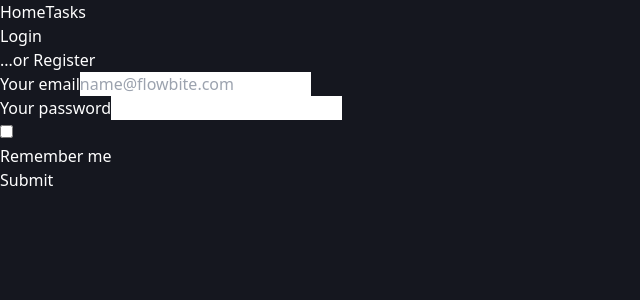
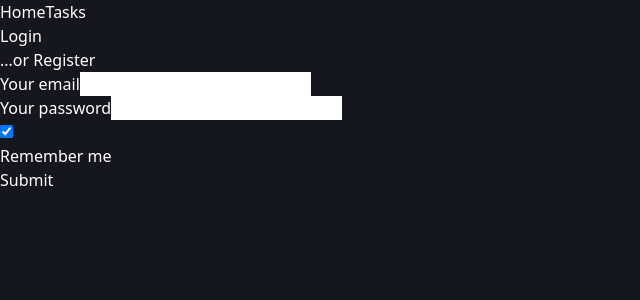
Before and after one commit to HTL-EveryTask/everytask-frontend, a Vue app: page / in a window 1280 px wide. Shown: the top 300 px of the page, without its empty margins (0-640 px from the left). Built offline with nearby package versions, Linux system fonts and the light colour scheme.

Commit message:
schnittstelle implementiert

```diff
--- a/package.json
+++ b/package.json
@@ -9,6 +9,7 @@
     "lint": "eslint . --ext .vue,.js,.jsx,.cjs,.mjs --fix --ignore-path .gitignore"
   },
   "dependencies": {
+    "axios": "^0.26.1",
     "vue": "^3.2.31",
     "vue-router": "^4.0.14"
   },
--- a/src/views/LoginView.vue
+++ b/src/views/LoginView.vue
@@ -5,18 +5,39 @@
       ...or
       <router-link to="/register" class="underline">Register</router-link>
     </h2>
-
-    <form>
+    <form @submit.prevent="login()">
       <div class="mb-6">
         <label
           for="email"
-          class="block mb-2 text-sm font-medium text-gray-900 dark:text-gray-300"
+          class="
+            block
+            mb-2
+            text-sm
+            font-medium
+            text-gray-900
+            dark:text-gray-300
+          "
           >Your email</label
         >
         <input
           type="email"
           id="email"
-          class="bg-gray-50 border border-gray-300 text-gray-900 text-sm rounded-lg focus:ring-blue-500 focus:border-blue-500 block w-full p-2.5 dark:bg-gray-700 dark:border-gray-600 dark:placeholder-gray-400 dark:text-white dark:focus:ring-blue-500 dark:focus:border-blue-500"
+          class="
+            bg-gray-50
+            border border-gray-300
+            text-gray-900 text-sm
+            rounded-lg
+            focus:ring-blue-500 focus:border-blue-500
+            block
+            w-full
+            p-2.5
+            dark:bg-gray-700
+            dark:border-gray-600
+            dark:placeholder-gray-400
+            dark:text-white
+            dark:focus:ring-blue-500
+            dark:focus:border-blue-500
+          "
           placeholder="name@flowbite.com"
           required
           v-model="email"
@@ -25,13 +46,35 @@
       <div class="mb-6">
         <label
           for="password"
-          class="block mb-2 text-sm font-medium text-gray-900 dark:text-gray-300"
+          class="
+            block
+            mb-2
+            text-sm
+            font-medium
+            text-gray-900
+            dark:text-gray-300
+          "
           >Your password</label
         >
         <input
           type="password"
           id="password"
-          class="bg-gray-50 border border-gray-300 text-gray-900 text-sm rounded-lg focus:ring-blue-500 focus:border-blue-500 block w-full p-2.5 dark:bg-gray-700 dark:border-gray-600 dark:placeholder-gray-400 dark:text-white dark:focus:ring-blue-500 dark:focus:border-blue-500"
+          class="
+            bg-gray-50
+            border border-gray-300
+            text-gray-900 text-sm
+            rounded-lg
+            focus:ring-blue-500 focus:border-blue-500
+            block
+            w-full
+            p-2.5
+            dark:bg-gray-700
+            dark:border-gray-600
+            dark:placeholder-gray-400
+            dark:text-white
+            dark:focus:ring-blue-500
+            dark:focus:border-blue-500
+          "
           required
           v-model="password"
         />
@@ -42,8 +85,20 @@
             id="remember"
             aria-describedby="remember"
             type="checkbox"
-            class="w-4 h-4 bg-gray-50 rounded border border-gray-300 focus:ring-3 focus:ring-blue-300 dark:bg-gray-700 dark:border-gray-600 dark:focus:ring-blue-600 dark:ring-offset-gray-800"
+            class="
+              w-4
+              h-4
+              bg-gray-50
+              rounded
+              border border-gray-300
+              focus:ring-3 focus:ring-blue-300
+              dark:bg-gray-700
+              dark:border-gray-600
+              dark:focus:ring-blue-600
+              dark:ring-offset-gray-800
+            "
             required
+            checked="checked"
           />
         </div>
         <div class="ml-3 text-sm">
@@ -55,9 +110,22 @@
         </div>
       </div>
       <button
-        type="submit"
-        class="text-white bg-blue-700 hover:bg-blue-800 focus:ring-4 focus:outline-none focus:ring-blue-300 font-medium rounded-lg text-sm w-full sm:w-auto px-5 py-2.5 text-center dark:bg-blue-600 dark:hover:bg-blue-700 dark:focus:ring-blue-800"
-        @click="login()"
+      type="submit"
+      class="
+          text-white
+          bg-blue-700
+          hover:bg-blue-800
+          focus:ring-4 focus:outline-none focus:ring-blue-300
+          font-medium
+          rounded-lg
+          text-sm
+          w-full
+          sm:w-auto
+          px-5
+          py-2.5
+          text-center
+          dark:bg-blue-600 dark:hover:bg-blue-700 dark:focus:ring-blue-800
+        "
       >
         Submit
       </button>
@@ -66,19 +134,32 @@
 </template>
 
 <script>
+import axios from 'axios';
 export default {
   name: "LoginView",
   data() {
     return {
-      email: "",
-      password: "",
+      email: "yes@gmail.com",
+      password: "YOMAMA",
     };
   },
   methods: {
-    login() {
+    async login() {
       console.log("Logging in...");
       console.log(this.email);
       console.log(this.password);
+      // api call to login php page
+        axios.post('http://localhost:8080/', {
+          action: 'login',
+          email: this.email,
+          password: this.password
+        })
+        .then(response => {
+          console.log(response.config);
+        })
+        .catch(error => {
+          console.log(error)
+        })
     },
   },
 };
```
Also changed, not shown: 1 other file (tests, documents, lock files or other folders).
